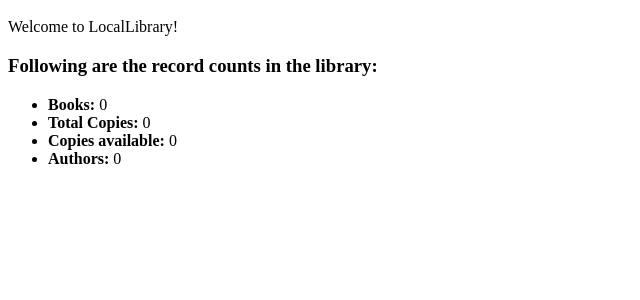
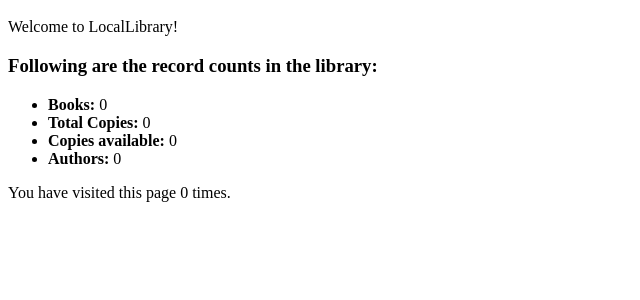
Before and after one commit to Karish-15/django-projects, a Django app: page /catalog/ in a window 1280 px wide. Shown: the part 224-524 px from the top of the page, without its empty margins (0-640 px from the left). Run offline with Django 4.2, Linux system fonts and the light colour scheme; data that the repository does not hold is empty.

Commit message:
Visit count

```diff
--- a/LocalLibrary/catalog/templates/index.html
+++ b/LocalLibrary/catalog/templates/index.html
@@ -20,4 +20,6 @@
         <li><strong>Copies available: </strong><font color="Black">{{ num_instances_available }}</font></li>
         <li><strong>Authors: </strong><font color="Black">{{ num_authors }}</font></li>
     </ul>
+
+    <p>You have visited this page {{num_visits}} time{{num_visits|pluralize}}.</p>
 {% endblock content %}
--- a/LocalLibrary/catalog/views.py
+++ b/LocalLibrary/catalog/views.py
@@ -7,16 +7,18 @@ from django.views.generic import ListView, DetailView
 def index(request):
     num_books = Book.objects.all().count()
     num_instances = BookInstance.objects.all().count()
+    num_instances_available = BookInstance.objects.filter(status__exact = 'a').count()
+    num_authors = Author.objects.all().count()
 
-    num_instances_available = BookInstance.objects.filter(status__exact = 'a').count()
-
-    num_authors = Author.objects.all().count()
+    num_visits = request.session.get('num_visits', 0)
+    request.session['num_visits'] = num_visits+1
 
     context = {
         'num_books': num_books,
         'num_instances': num_instances,
         'num_authors': num_authors,
-        'num_instances_available': num_instances_available
+        'num_instances_available': num_instances_available,
+        'num_visits': num_visits,
     }
 
     return render(request, 'index.html', context=context)
```
